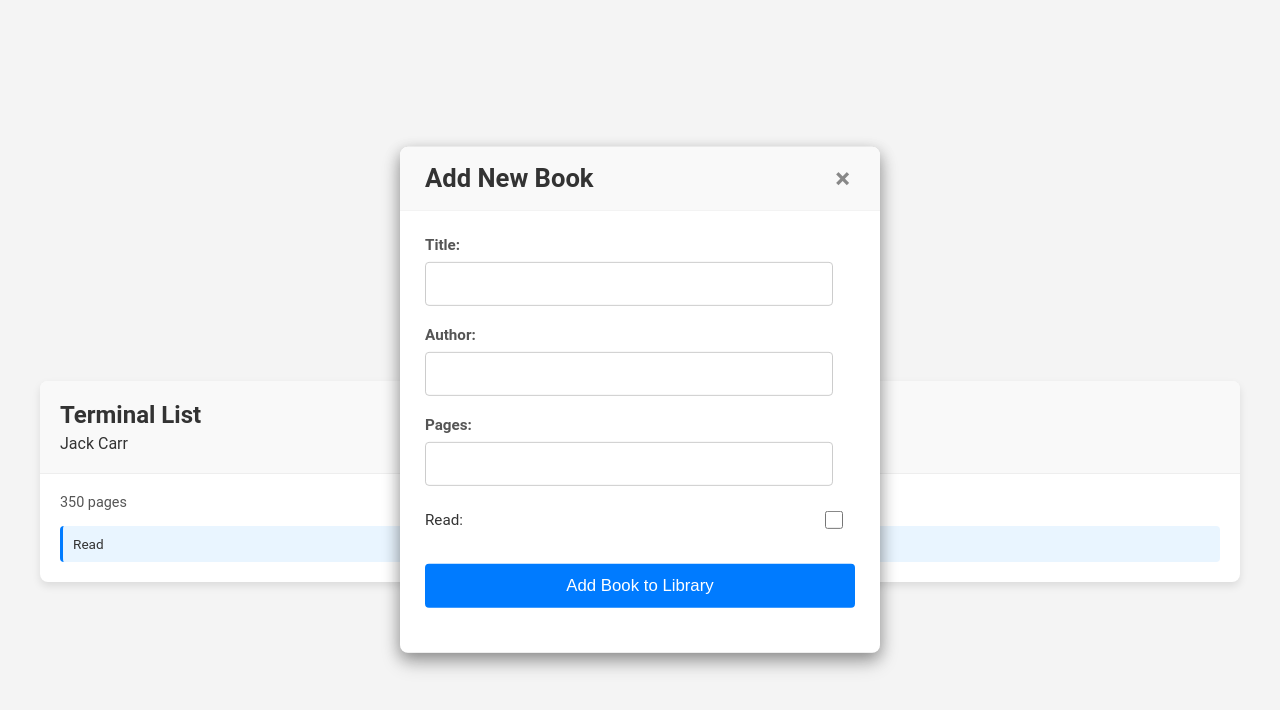
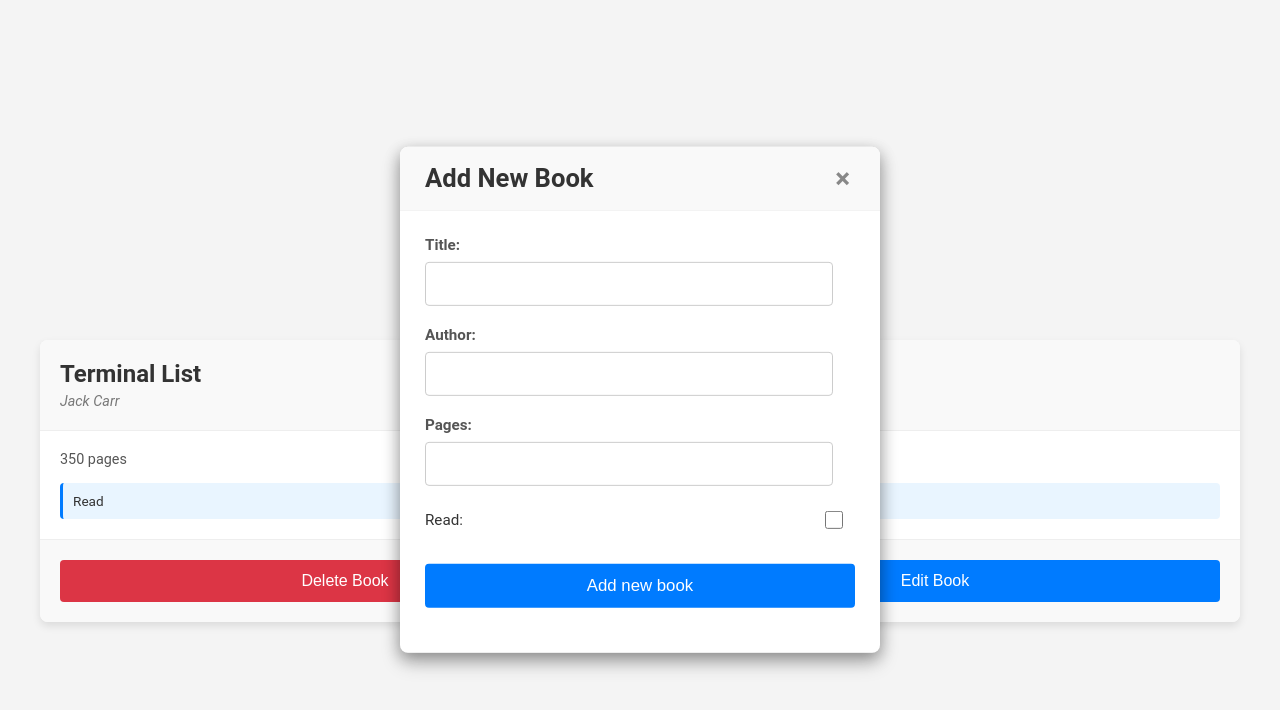
Before and after one commit to cmorse97/TOD-library, a plain HTML site: page index.html in a window 1280 px wide. Both pictures are taken after a click on the button "New Book". Drawn offline with Linux system fonts and the light colour scheme.

Commit message:
Add delete and update functionality

```diff
--- a/app.js
+++ b/app.js
@@ -2,8 +2,12 @@ document.addEventListener('DOMContentLoaded', () => {
 	const addBookBtn = document.querySelector('.new-book-btn')
 	const modal = document.getElementById('add-book-modal')
 	const closeBtn = document.querySelector('.close-btn')
-	const addBookForm = document.getElementById('add-book-form')
+	const bookForm = document.getElementById('book-form')
 	const libraryContainer = document.querySelector('.library-container')
+	const submitBtn = document.querySelector('button[type="submit"]')
+
+	let modalMode = 'add'
+	let bookIdToEdit = null
 
 	// --- MODAL CONTROLS ---
 	function openModal() {
@@ -14,10 +18,19 @@ document.addEventListener('DOMContentLoaded', () => {
 	function closeModal() {
 		modal.classList.remove('modal-open')
 		document.body.style.overflow = 'auto'
-		addBookForm.reset()
+		bookForm.reset()
+		bookIdToEdit = null
+		modalMode = 'add'
+		submitBtn.textContent = 'Add new book'
 	}
 
-	addBookBtn.addEventListener('click', openModal)
+	addBookBtn.addEventListener('click', () => {
+		modalMode = 'add'
+		bookForm.reset()
+		submitBtn.textContent = 'Add new book'
+		openModal()
+	})
+
 	closeBtn.addEventListener('click', closeModal)
 
 	// Close modal if user clicks outside the modal
@@ -68,40 +81,77 @@ document.addEventListener('DOMContentLoaded', () => {
 		myLibrary.push(book)
 	}
 
+	function updateBookInLibrary(title, author, pages, read, id) {
+		const bookIndex = myLibrary.findIndex(book => book.id === id)
+		if (bookIndex !== -1) {
+			myLibrary[bookIndex] = { title, author, pages, read, id }
+		}
+	}
+
 	function displayBooks() {
 		libraryContainer.innerHTML = ''
 
-		myLibrary.forEach((book, index) => {
+		myLibrary.forEach(book => {
 			const card = document.createElement('div')
 			card.classList.add('book-card')
-			if (book.showText) {
-				card.classList.add('show-text')
-			}
-			card.dataset.index = index
+			card.dataset.bookId = book.id
 
 			card.innerHTML = `
         <div class="card-header">
           <h2 class="book-title">${book.title}</h2>
-          <p class="card-author">${book.author}</p>
+          <p class="book-author">${book.author}</p>
         </div>
         <div class="card-body">
           <p class="book-pages">${book.pages} pages</p>
           <p class="book-text">${book.read ? 'Read' : 'Not read yet'}</p>
-        </div>`
+        </div>
+        <div class="card-footer">
+          <button class="delete-btn" data-book-id="${
+						book.id
+					}">Delete Book</button>
+          <button class="edit-btn" data-book-id="${book.id}">Edit Book</button>
+        </div>
+        `
 
 			libraryContainer.appendChild(card)
+
+			const deleteBtn = card.querySelector('.delete-btn')
+			deleteBtn.addEventListener('click', function () {
+				const bookIdToDelete = this.dataset.bookId
+				const bookToDelete = myLibrary.findIndex(
+					book => book.id === bookIdToDelete
+				)
+				myLibrary.splice(bookToDelete, 1)
+				displayBooks()
+			})
+
+			const editBtn = card.querySelector('.edit-btn')
+			editBtn.addEventListener('click', function () {
+				modalMode = 'edit'
+				bookIdToEdit = this.dataset.bookId
+				const bookToEdit = myLibrary.find(book => book.id === bookIdToEdit)
+
+				if (bookToEdit) {
+					document.getElementById('title').value = bookToEdit.title || ''
+					document.getElementById('author').value = bookToEdit.author || ''
+					document.getElementById('pages').value = bookToEdit.pages || ''
+					document.getElementById('read').checked = bookToEdit.read || false
+					submitBtn.textContent = 'Save changes'
+					openModal()
+				}
+				displayBooks()
+			})
 		})
 	}
 
 	// --- FORM SUBMISSION ---
-	addBookForm.addEventListener('submit', e => {
+	bookForm.addEventListener('submit', e => {
 		e.preventDefault()
 
 		const title = document.getElementById('title').value
 		const author = document.getElementById('author').value
 		const pages = parseInt(document.getElementById('pages').value, 10)
 		const read = document.getElementById('read').checked
-		const id = crypto.randomUUID()
 
 		// Validate input
 		if (
@@ -114,8 +164,15 @@ document.addEventListener('DOMContentLoaded', () => {
 			return
 		}
 
+		if (modalMode === 'edit' && bookIdToEdit) {
+			updateBookInLibrary(title, author, pages, read, bookIdToEdit)
+			bookIdToEdit = null
+		} else {
+			const id = crypto.randomUUID()
+			addBookToLibrary(title, author, pages, read, id)
+		}
+
 		// Add new book to library
-		addBookToLibrary(title, author, pages, read, id)
 		displayBooks() // Display updated library
 		closeModal() // Close modal
 	})
--- a/index.html
+++ b/index.html
@@ -19,7 +19,7 @@
 					<span class="close-btn">&times;</span>
 				</div>
 				<div class="modal-body">
-					<form id="add-book-form">
+					<form id="book-form">
 						<div class="form-group">
 							<label for="title">Title:</label>
 							<input type="text" id="title" name="title" required />
--- a/style.css
+++ b/style.css
@@ -66,6 +66,50 @@ h1 {
 .card-body {
 	padding: 20px;
 	flex-grow: 1;
+}
+
+.card-footer {
+	display: flex;
+	gap: 20px;
+	padding: 20px;
+	border-top: 1px solid #eee;
+	background-color: #f9f9f9;
+}
+
+.card-footer button.delete-btn {
+	display: block;
+	width: 50%;
+	padding: 12px 25px;
+	background-color: #dc3545;
+	color: white;
+	border-radius: 4px;
+	border: none;
+	font-size: 1rem;
+	transition: all 0.3s ease;
+	cursor: pointer;
+}
+
+.card-footer button.delete-btn:hover {
+	background-color: #c82333;
+	transform: scale(1.05);
+}
+
+.card-footer button.edit-btn {
+	display: block;
+	width: 50%;
+	padding: 12px 25px;
+	background-color: #007bff;
+	color: white;
+	border-radius: 4px;
+	border: none;
+	font-size: 1rem;
+	transition: all 0.3s ease;
+	cursor: pointer;
+}
+
+.card-footer button.edit-btn:hover {
+	background-color: #0056b3;
+	transform: scale(1.05);
 }
 
 .book-pages {
@@ -189,7 +233,7 @@ h1 {
 }
 
 /* Form Styling */
-#add-book-form {
+#book-form {
 	display: block;
 }
 
@@ -313,4 +357,8 @@ h1 {
 	.book-title {
 		font-size: 1.2rem;
 	}
+
+	.card-footer {
+		flex-direction: column;
+	}
 }
```
